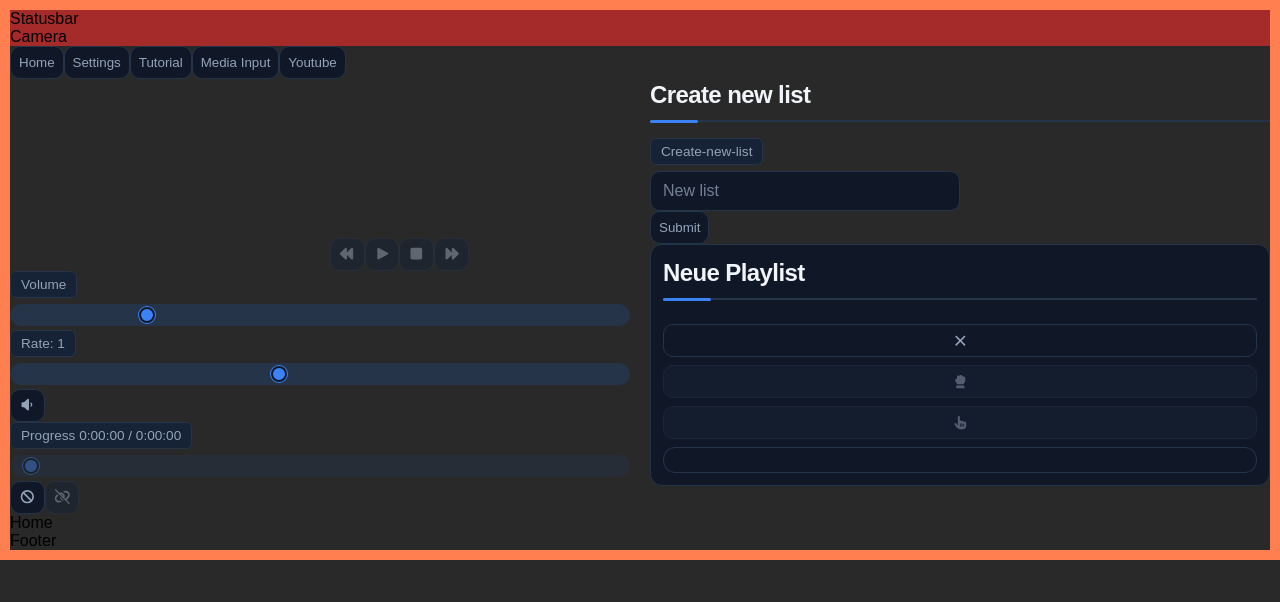
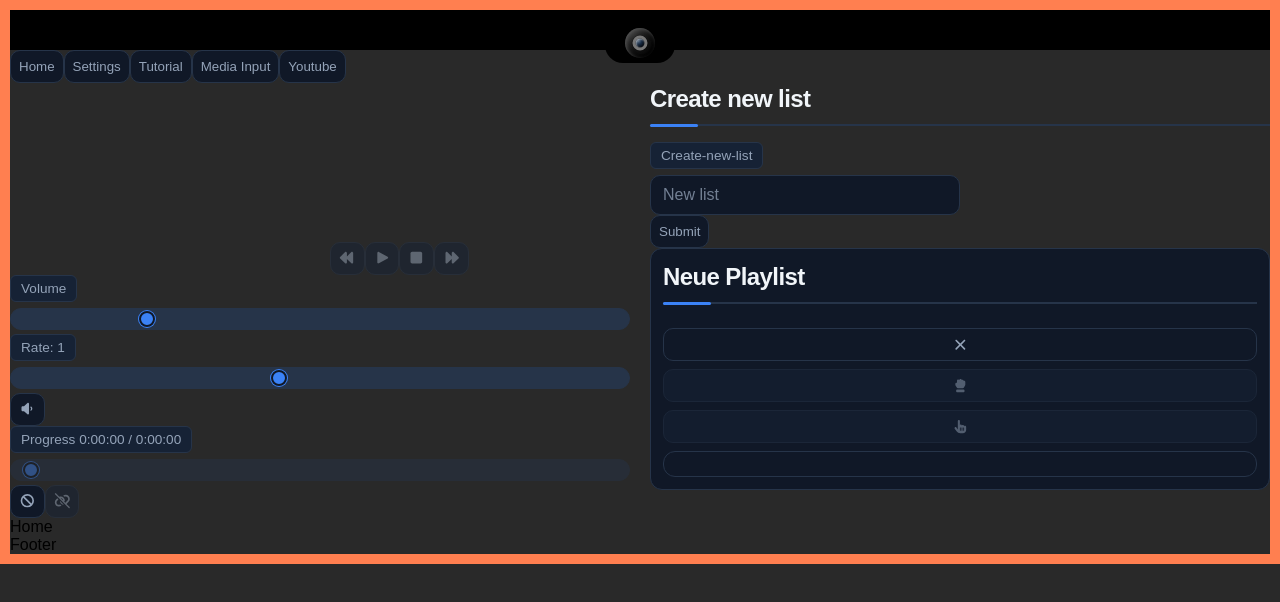
Before and after one commit to MSRMatrix/Media-player, a React (Vite) app: page / in a window 1280 px wide. Shown: the top 602 px of the page. Built offline with nearby package versions, Linux system fonts and the light colour scheme.

Commit message:
add camera design

```diff
--- a/src/components/tablet/Camera.jsx
+++ b/src/components/tablet/Camera.jsx
@@ -1,8 +1,11 @@
 const Camera = () => {
     return (
+        <div className="camera-container">
         <div className="camera">
-            Camera
+            <div className="lens"></div>
         </div>
+        </div>
+
     )
 };
 
--- a/src/styles/tablet/camera.css
+++ b/src/styles/tablet/camera.css
@@ -1,5 +1,75 @@
-.camera{
-    /* width: 100px;
-    height: 100px; */
-    /* position: absolute; */
+.camera-container {
+  position: relative;
+  display: flex;
+  justify-content: center;
+  background: transparent;
+
+  &::before {
+    content: "";
+    position: absolute;
+    top: 0;
+    left: 50%;
+    transform: translateX(-50%);
+    width: 70px;
+    height: 35px;
+    background: #000;
+    border-radius: 0 0 18px 18px;
+    z-index: 1;
+  }
 }
+
+.camera {
+  width: 30px;
+  height: 30px;
+  position: relative;
+  z-index: 2;
+  border-radius: 50%;
+
+  background: radial-gradient(
+    circle at 35% 30%,
+    #333 0%,
+    #111 50%,
+    #000 100%
+  );
+
+  box-shadow:
+    inset 2px 2px 4px #555,
+    inset -2px -2px 4px #000,
+    0 1px 3px #000;
+
+  .lens {
+    width: 15px;
+    height: 15px;
+    position: absolute;
+    top: 50%;
+    left: 50%;
+    transform: translate(-50%, -50%);
+    border-radius: 50%;
+    border: 3px solid #777;
+    box-sizing: border-box;
+
+    background: radial-gradient(
+      circle at 35% 30%,
+      #52677f 0%,
+      #182b43 35%,
+      #05080e 75%,
+      #000 100%
+    );
+
+    box-shadow:
+      inset 1px 1px 2px #a0a7b0,
+      0 0 2px #000;
+  }
+
+  .linse::after {
+    content: "";
+    position: absolute;
+    width: 4px;
+    height: 4px;
+    top: 2px;
+    left: 2px;
+    border-radius: 50%;
+    background: rgb(220 240 255 / 75%);
+    filter: blur(0.5px);
+  }
+}
--- a/src/styles/tablet/statusbar.css
+++ b/src/styles/tablet/statusbar.css
@@ -1,4 +1,6 @@
 .statusbar{
-    background-color: brown;
+    background-color: black;
+    height: 40px;
     position: relative;
+    z-index: 1;
 }
```
